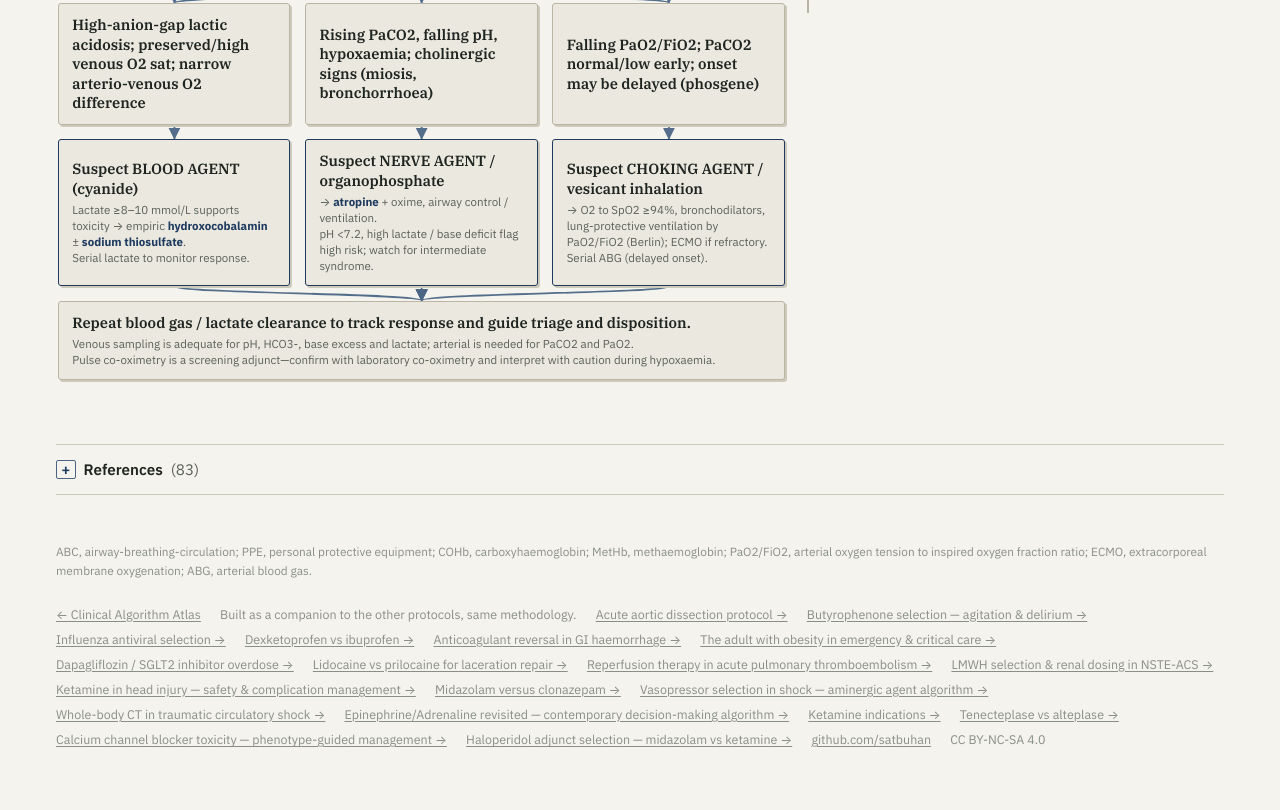
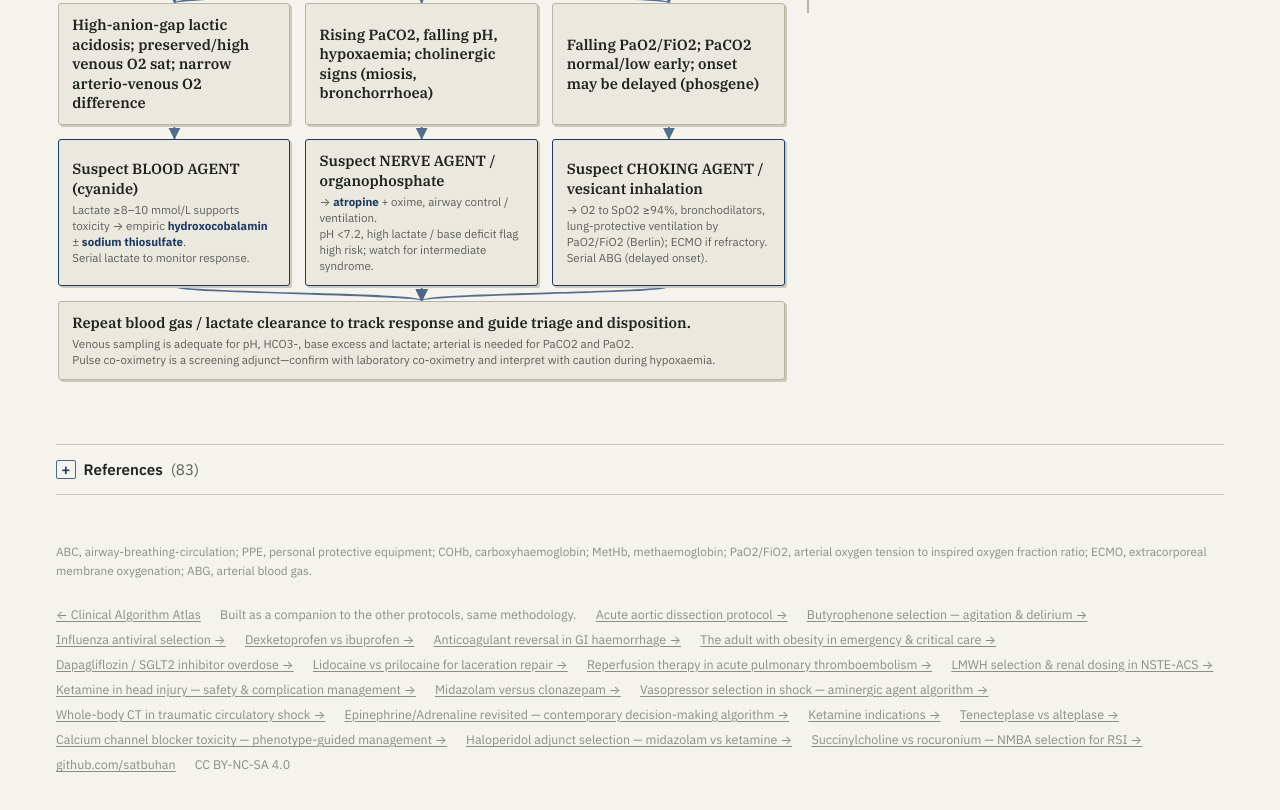
Before and after one commit to satbuhan/cwa-blood-gas-protocol, a plain HTML site: page index.html in a window 1280 px wide. Shown: the part 693-1503 px from the top of the page. Drawn offline with Linux system fonts and the light colour scheme; no server answers.

Commit message:
Cross-link succinylcholine-rocuronium-protocol (21st atlas tool)
Co-Authored-By: Claude Sonnet 5 <noreply@anthropic.com>
Claude-Session: https://claude.ai/code/session_01J8ettcHb2V6QYVdxFW6xsz

```diff
--- a/index.html
+++ b/index.html
@@ -85,6 +85,7 @@
   <a href="https://satbuhan.github.io/tenecteplase-alteplase-stemi-protocol/" target="_blank" rel="noopener">Tenecteplase vs alteplase →</a>
   <a href="https://satbuhan.github.io/ccb-toxicity-protocol/" target="_blank" rel="noopener">Calcium channel blocker toxicity — phenotype-guided management →</a>
   <a href="https://satbuhan.github.io/haloperidol-adjunct-protocol/" target="_blank" rel="noopener">Haloperidol adjunct selection — midazolam vs ketamine →</a>
+  <a href="https://satbuhan.github.io/succinylcholine-rocuronium-protocol/" target="_blank" rel="noopener">Succinylcholine vs rocuronium — NMBA selection for RSI →</a>
   <a href="https://github.com/satbuhan" target="_blank" rel="noopener">github.com/satbuhan</a>
   <span>CC BY-NC-SA 4.0</span>
 </footer>
```
Also changed, not shown: 1 other file.
